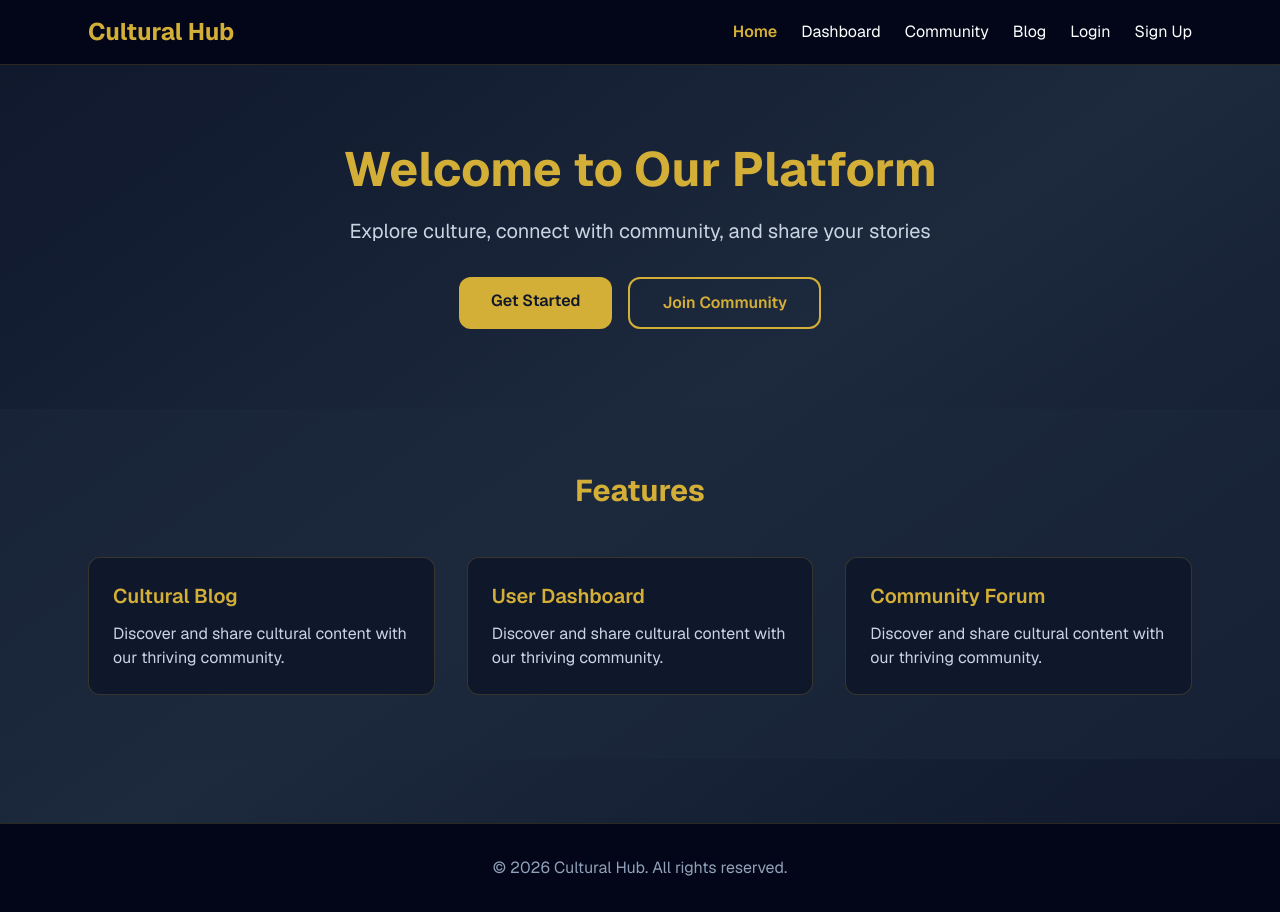
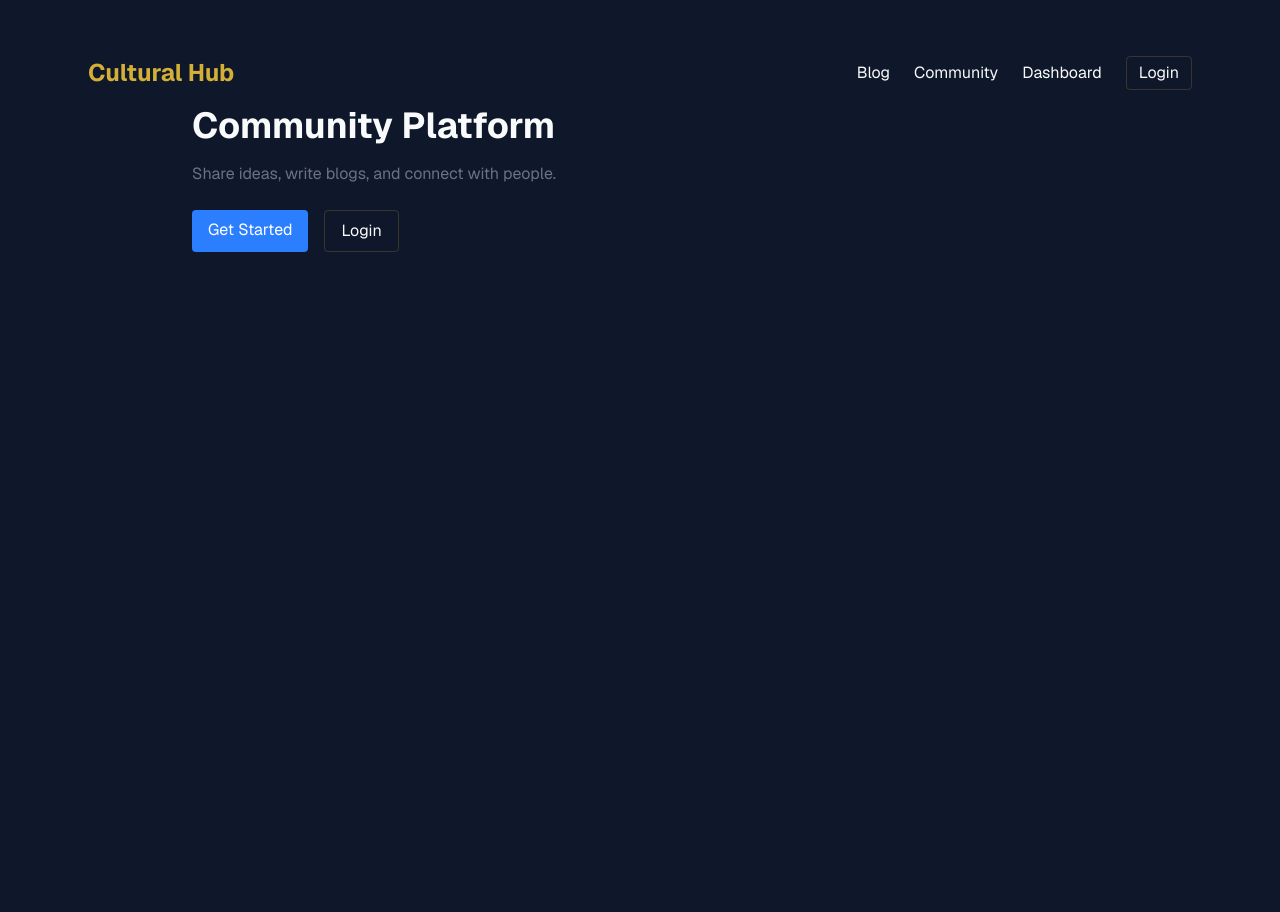
Before and after one commit to Anandshukl/nextjs, a Next.js app: page / in a window 1280 px wide. After the commit the page ends 800 px from the top, so only its background shows below. Built offline with nearby package versions, Linux system fonts and the light colour scheme.

Commit message:
Add UI libs and components: ModernNav, Card, LoadingSkeleton, AnimatedWrapper; update homepage

```diff
--- /dev/null
+++ b/app/components/AnimatedWrapper.tsx
@@ -0,0 +1,12 @@
+"use client";
+
+import { motion } from "framer-motion";
+import React from "react";
+
+export default function AnimatedWrapper({ children }: { children: React.ReactNode }) {
+  return (
+    <motion.div initial={{ opacity: 0, y: 10 }} animate={{ opacity: 1, y: 0 }} transition={{ duration: 0.45 }}>
+      {children}
+    </motion.div>
+  );
+}
--- /dev/null
+++ b/app/components/Card.tsx
@@ -0,0 +1,9 @@
+import React from "react";
+
+export default function Card({ children, className = "" }: { children: React.ReactNode; className?: string }) {
+  return (
+    <div className={`bg-slate-800 border border-gold/20 rounded-lg p-6 ${className}`}>
+      {children}
+    </div>
+  );
+}
--- /dev/null
+++ b/app/components/LoadingSkeleton.tsx
@@ -0,0 +1,5 @@
+export default function LoadingSkeleton({ className = "h-6 w-full bg-slate-700/50 rounded" }: { className?: string }) {
+  return (
+    <div className={`animate-pulse ${className}`}></div>
+  );
+}
--- /dev/null
+++ b/app/components/ModernNav.tsx
@@ -0,0 +1,41 @@
+"use client";
+
+import Link from "next/link";
+import { HiOutlineMenu } from "react-icons/hi";
+import { useState } from "react";
+
+export default function ModernNav() {
+  const [open, setOpen] = useState(false);
+
+  return (
+    <nav className="bg-transparent">
+      <div className="max-w-6xl mx-auto px-6 py-4 flex justify-between items-center">
+        <Link href="/" className="text-2xl font-bold text-gold">Cultural Hub</Link>
+
+        <div className="hidden md:flex gap-6 items-center">
+          <Link href="/blog" className="hover:text-gold transition">Blog</Link>
+          <Link href="/community" className="hover:text-gold transition">Community</Link>
+          <Link href="/dashboard" className="hover:text-gold transition">Dashboard</Link>
+          <Link href="/login" className="border px-3 py-1 rounded hover:bg-gold/10">Login</Link>
+        </div>
+
+        <button
+          onClick={() => setOpen(!open)}
+          className="md:hidden p-2 rounded bg-slate-800/30"
+          aria-label="menu"
+        >
+          <HiOutlineMenu size={20} />
+        </button>
+      </div>
+
+      {open && (
+        <div className="md:hidden px-6 pb-4 space-y-2">
+          <Link href="/blog" className="block">Blog</Link>
+          <Link href="/community" className="block">Community</Link>
+          <Link href="/dashboard" className="block">Dashboard</Link>
+          <Link href="/login" className="block">Login</Link>
+        </div>
+      )}
+    </nav>
+  );
+}
--- a/app/page.tsx
+++ b/app/page.tsx
@@ -1,52 +1,25 @@
-import Link from "next/link";
-import { AuthNav } from "./components/AuthNav";
+import ModernNav from "./components/ModernNav";
 
 export default function Home() {
   return (
-    <div className="min-h-screen bg-gradient-to-br from-slate-900 via-slate-800 to-slate-900 text-white">
-      {/* Navigation */}
-      <nav className="bg-slate-950 border-b border-gold/20 sticky top-0 z-50">
-        <div className="max-w-6xl mx-auto px-6 py-4 flex justify-between items-center">
-          <h1 className="text-2xl font-bold text-gold">Cultural Hub</h1>
-          <AuthNav currentPage="home" />
-        </div>
-      </nav>
+    <main className="p-10">
+      <ModernNav />
+      <section className="max-w-4xl mx-auto">
+        <h1 className="text-4xl font-bold">Community Platform</h1>
+        <p className="mt-4 text-gray-500">
+          Share ideas, write blogs, and connect with people.
+        </p>
 
-      {/* Hero Section */}
-      <section className="max-w-6xl mx-auto px-6 py-20 text-center">
-        <h2 className="text-5xl font-bold mb-6 text-gold">Welcome to Our Platform</h2>
-        <p className="text-xl text-slate-300 mb-8">Explore culture, connect with community, and share your stories</p>
-        <div className="flex gap-4 justify-center">
-          <Link href="/dashboard" className="bg-gold text-slate-900 px-8 py-3 rounded-lg font-semibold hover:bg-yellow-400 transition">
+        <div className="flex gap-4 mt-6">
+          <a href="/signup" className="bg-blue-500 text-white px-4 py-2 rounded">
             Get Started
-          </Link>
-          <Link href="/community" className="border-2 border-gold text-gold px-8 py-3 rounded-lg font-semibold hover:bg-gold/10 transition">
-            Join Community
-          </Link>
+          </a>
+
+          <a href="/login" className="border px-4 py-2 rounded">
+            Login
+          </a>
         </div>
       </section>
-
-      {/* Features Section */}
-      <section className="bg-slate-800/50 py-16">
-        <div className="max-w-6xl mx-auto px-6">
-          <h3 className="text-3xl font-bold mb-12 text-center text-gold">Features</h3>
-          <div className="grid grid-cols-1 md:grid-cols-3 gap-8">
-            {["Cultural Blog", "User Dashboard", "Community Forum"].map((feature, i) => (
-              <div key={i} className="bg-slate-900 p-6 rounded-lg border border-gold/20 hover:border-gold/50 transition">
-                <h4 className="text-xl font-semibold text-gold mb-3">{feature}</h4>
-                <p className="text-slate-300">Discover and share cultural content with our thriving community.</p>
-              </div>
-            ))}
-          </div>
-        </div>
-      </section>
-
-      {/* Footer */}
-      <footer className="bg-slate-950 border-t border-gold/20 py-8 mt-16">
-        <div className="max-w-6xl mx-auto px-6 text-center text-slate-400">
-          <p>&copy; 2026 Cultural Hub. All rights reserved.</p>
-        </div>
-      </footer>
-    </div>
+    </main>
   );
 }
--- a/package.json
+++ b/package.json
@@ -14,11 +14,13 @@
     "cors": "^2.8.6",
     "dotenv": "^16.6.1",
     "express": "^4.22.1",
+    "framer-motion": "^12.35.2",
     "jsonwebtoken": "^9.0.3",
     "mysql2": "^3.16.1",
     "next": "16.1.4",
     "react": "19.2.3",
-    "react-dom": "19.2.3"
+    "react-dom": "19.2.3",
+    "react-icons": "^5.6.0"
   },
   "devDependencies": {
     "@tailwindcss/postcss": "^4",
@@ -29,7 +31,7 @@
     "eslint": "^9",
     "eslint-config-next": "16.1.4",
     "sqlite3": "^5.1.7",
-    "tailwindcss": "^4",
+    "tailwindcss": "^4.2.1",
     "typescript": "^5"
   },
   "description": "This is a [Next.js](https://nextjs.org) project bootstrapped with [`create-next-app`](https://nextjs.org/docs/app/api-reference/cli/create-next-app).",
```
Also changed, not shown: 1 other file (tests, documents, lock files or other folders).
